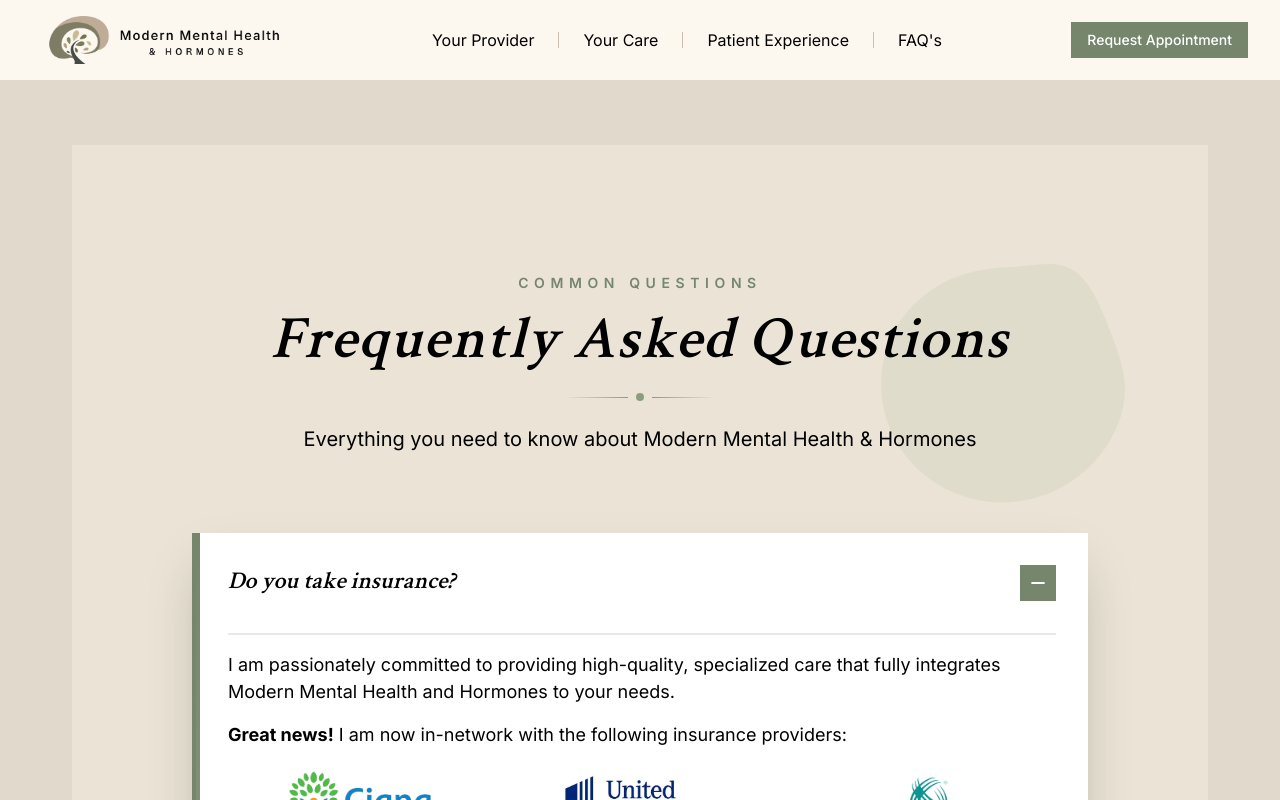
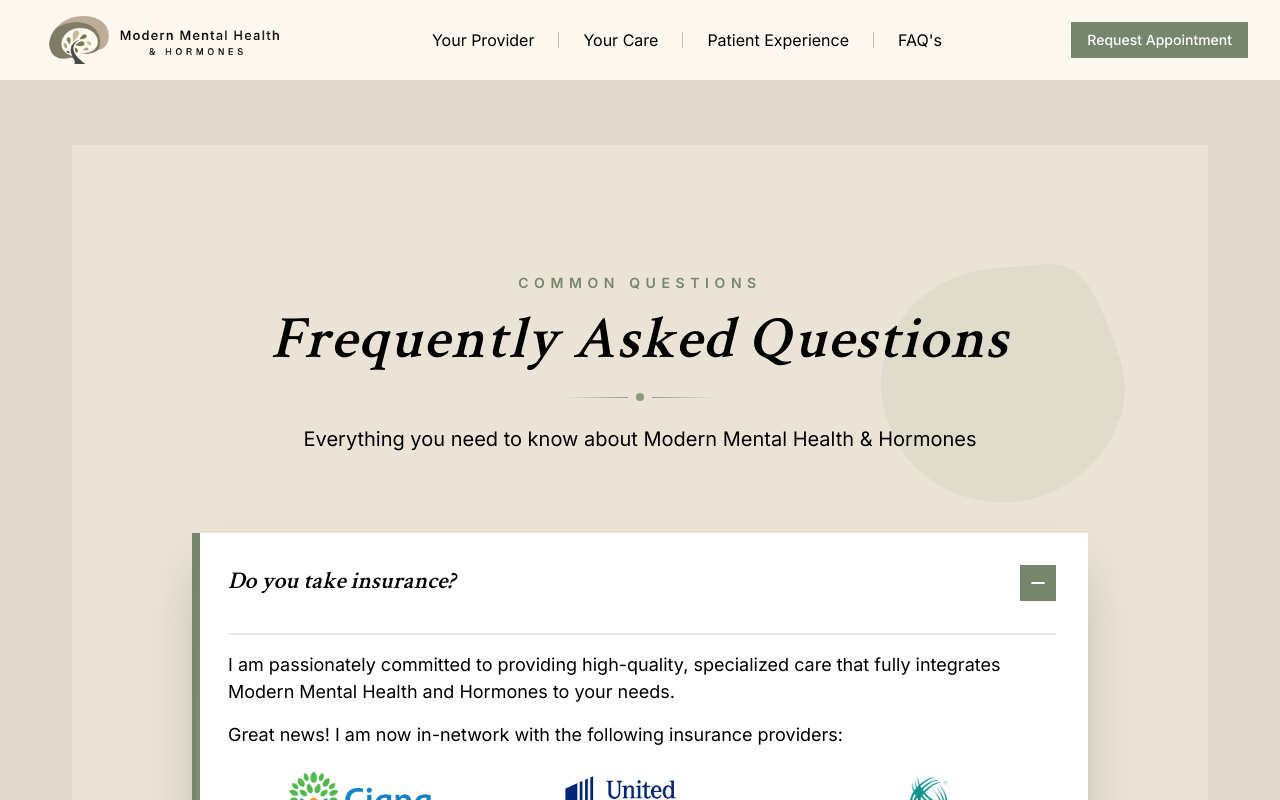
Before and after one commit to JaeShift/MMHH, a Next.js app: page /faq in a window 1280 px wide. Both pictures are taken after a click on the button "Do you take insurance?". Shown: the top 800 px of the page. Built offline with nearby package versions, Linux system fonts and the light colour scheme; a web font is replaced by a local one.

Commit message:
unbold 'Great news!' in insurance FAQ

```diff
--- a/src/components/Insurance.tsx
+++ b/src/components/Insurance.tsx
@@ -24,7 +24,7 @@ export default function Insurance() {
             I am passionately committed to providing high-quality, specialized care that fully integrates Modern Mental Health and Hormones to your needs.
           </p>
           <p>
-            <strong>Great news!</strong> I am now in-network with the following insurance providers:
+            Great news! I am now in-network with the following insurance providers:
           </p>
 
           {/* Insurance Logos */}
```
